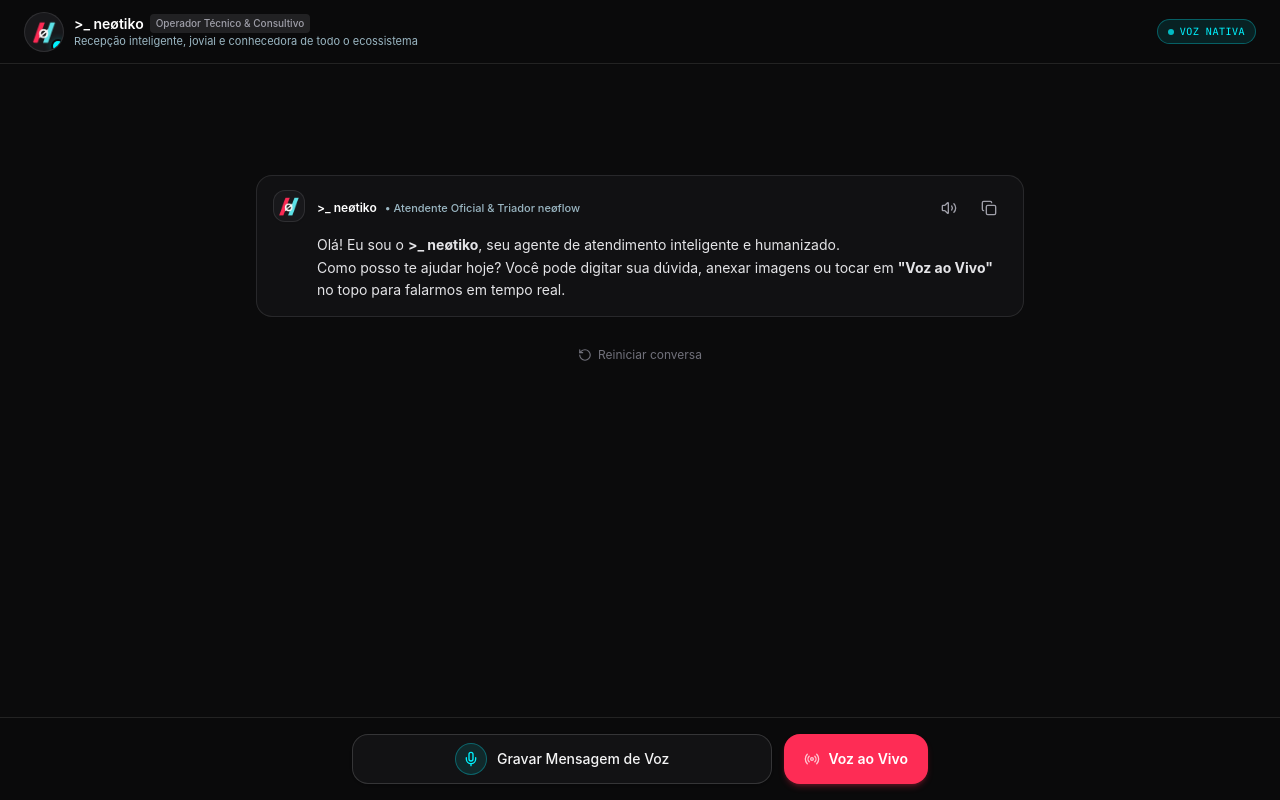
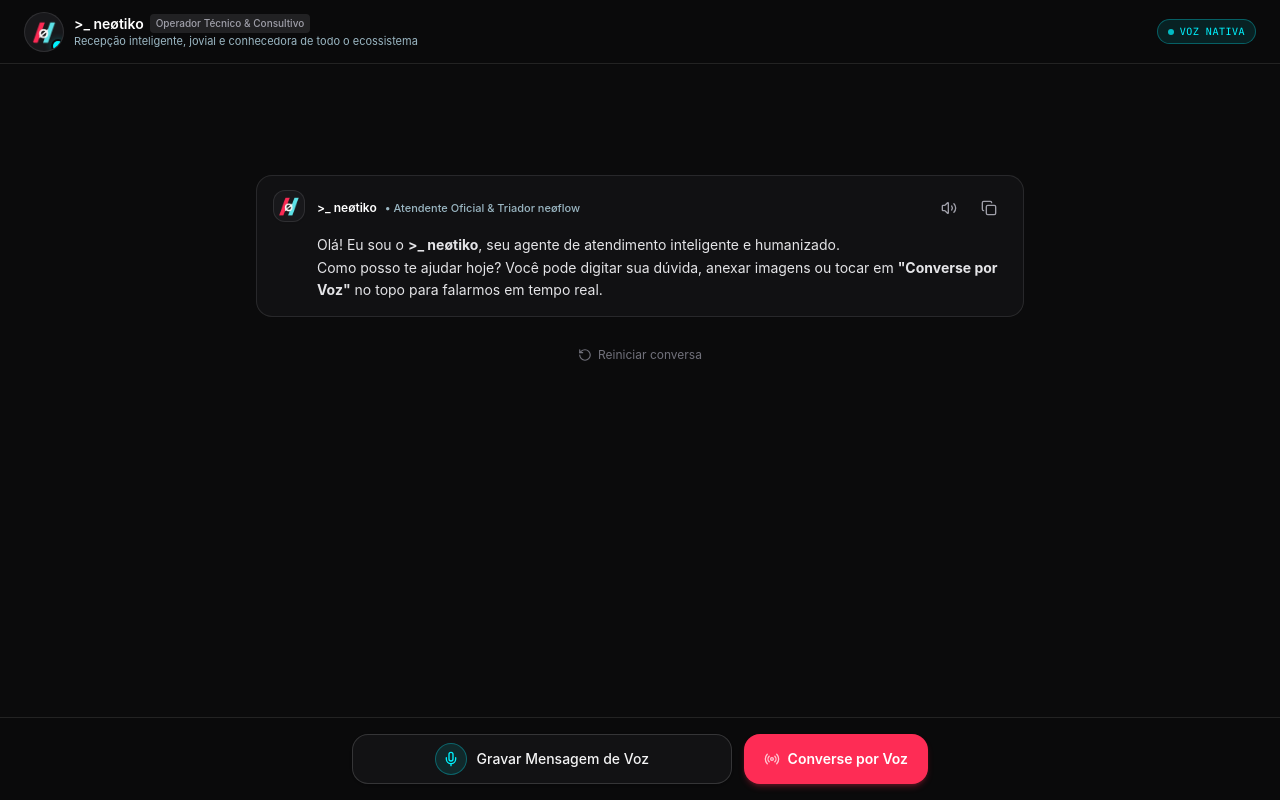
Before and after one commit to nsf-ctory/neo-auti, a React (Vite) app: page / in a window 1280 px wide. Built offline with nearby package versions, Linux system fonts and the light colour scheme.

Commit message:
feat: rename live voice call action

```diff
--- a/index.html
+++ b/index.html
@@ -7,10 +7,10 @@
   <link rel="icon" type="image/x-icon" href="/favicon.ico" />
   <title>&gt;_ neøtiko • Atendimento neøflow partners</title>
   <meta name="description"
-    content="Agent de atendimento >_ neøtiko da neøflow partners com voz ao vivo em tempo real, inteligência multimodal e triagem oficial." />
+    content="Agente de atendimento >_ neøtiko da neøflow partners com conversa por voz em tempo real, inteligência multimodal e triagem oficial." />
   <meta property="og:title" content=">_ neøtiko • neøflow partners" />
   <meta property="og:description"
-    content="Agent de atendimento >_ neøtiko da neøflow partners com voz ao vivo em tempo real, inteligência multimodal e triagem oficial." />
+    content="Agente de atendimento >_ neøtiko da neøflow partners com conversa por voz em tempo real, inteligência multimodal e triagem oficial." />
   <meta property="og:type" content="website" />
   <meta name="twitter:card" content="summary_large_image" />
 
--- a/src/App.tsx
+++ b/src/App.tsx
@@ -109,7 +109,7 @@ export default function App() {
         {
           id: 'welcome',
           role: 'assistant',
-          content: `Olá! Eu sou o **${activePersona.name}**, seu agente de atendimento inteligente e humanizado.\n\nComo posso te ajudar hoje? Você pode digitar sua dúvida, anexar imagens ou tocar em **"Voz ao Vivo"** no topo para falarmos em tempo real.`,
+          content: `Olá! Eu sou o **${activePersona.name}**, seu agente de atendimento inteligente e humanizado.\n\nComo posso te ajudar hoje? Você pode digitar sua dúvida, anexar imagens ou tocar em **"Converse por Voz"** no topo para falarmos em tempo real.`,
           timestamp: Date.now(),
         },
       ]);
--- a/src/components/ChatInput.tsx
+++ b/src/components/ChatInput.tsx
@@ -185,10 +185,10 @@ export function ChatInput({
               onClick={onStartLiveCall}
               disabled={isLoading}
               className="min-h-12.5 px-4 sm:px-5 rounded-2xl bg-[#fe2c55] hover:bg-[#e0264b] active:bg-[#c91e41] text-white flex items-center justify-center gap-2 text-xs sm:text-sm font-semibold shadow-md shadow-[#fe2c55]/25 active:scale-98 transition-all disabled:opacity-50 shrink-0"
-              title="Iniciar chamada de voz ao vivo em tempo real"
+              title="Iniciar chamada de voz em tempo real"
             >
               <Radio className="w-4 h-4 animate-pulse" />
-              <span>Voz ao Vivo</span>
+              <span>Converse por Voz</span>
             </button>
           </div>
         )}
```
Also changed, not shown: 1 other file (tests, documents, lock files or other folders).
